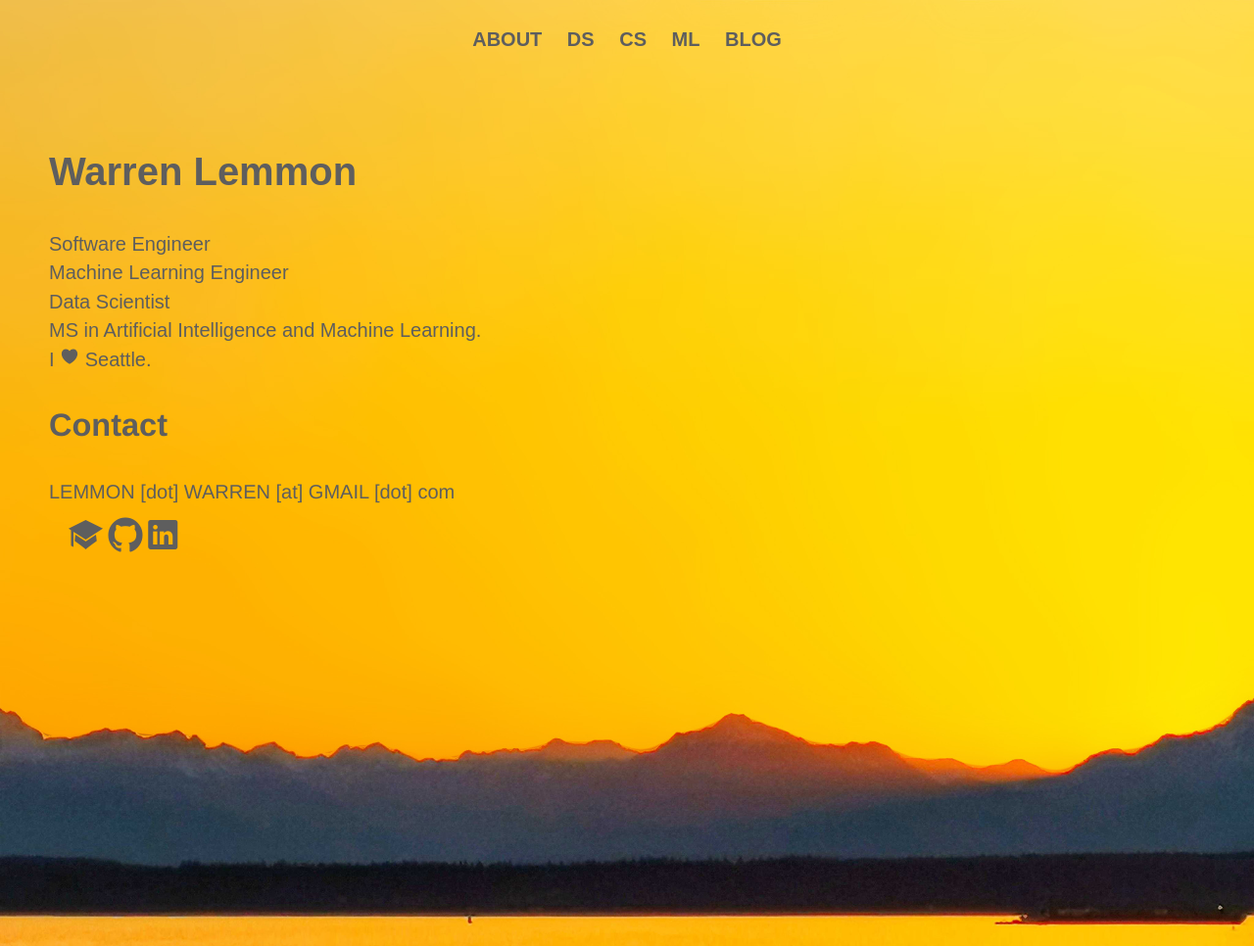
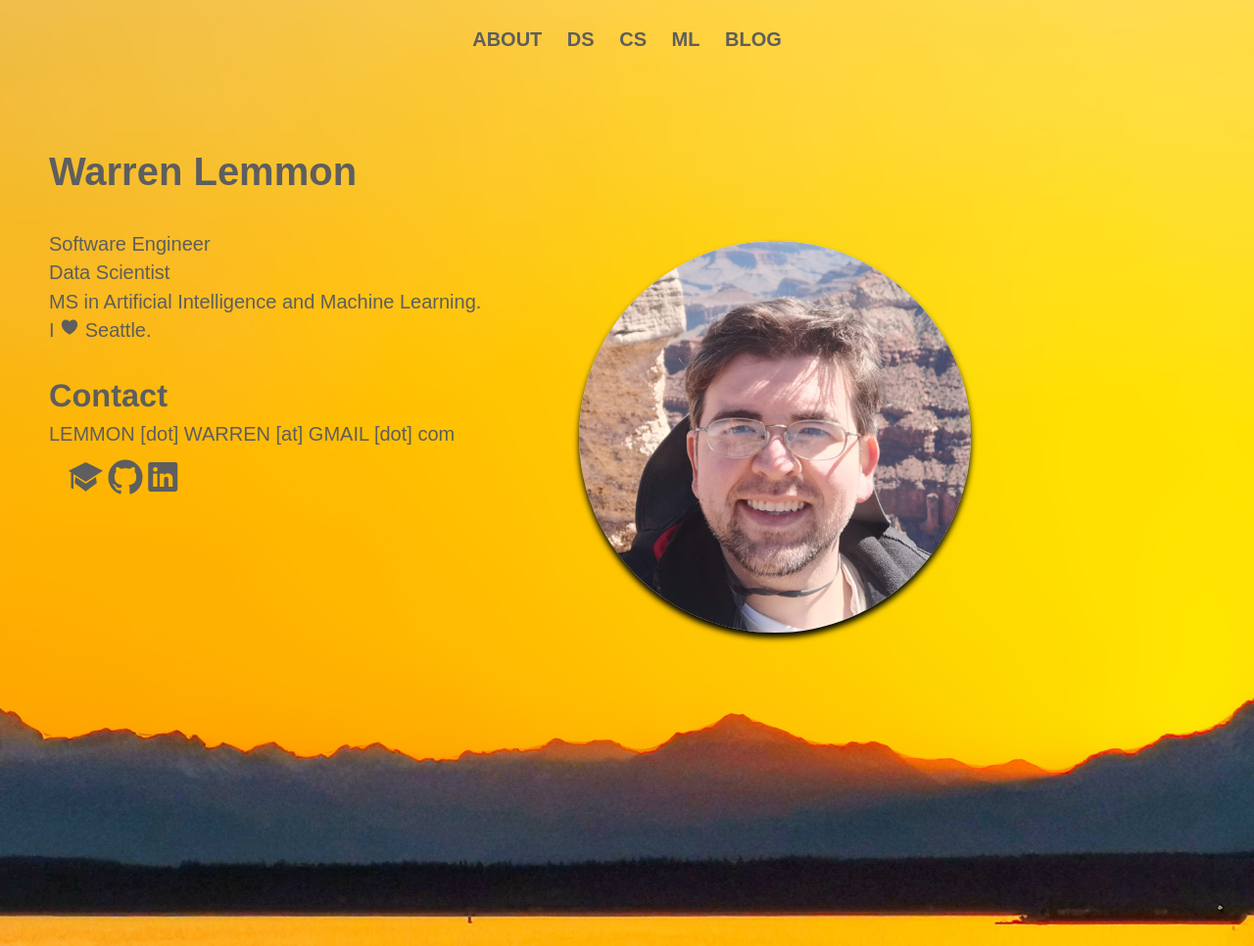
Before and after one commit to wlemmon/wlemmon.github.io, a Jekyll site: the page built from index.html, in a window 1280 px wide and 966 px high. Shown: the whole window at 98% size. Built offline with Jekyll 4.4.1, drawn with Linux system fonts in a browser that asks for light colours; nearby versions of some CDN libraries; some web fonts are replaced.

Commit message:
adding image of me.

```diff
--- a/index.html
+++ b/index.html
@@ -80,21 +80,23 @@ $( document ).ready(function() {
     <section class="presentation">
 
       <div class="introduction" data-stellar-ratio="0.4">
-        <div class="intro-text">
+        <div class="intro-text" style="display:inline-block">
+          <span style="float:left;">
             <h1>Warren Lemmon</h1>
             <br>
             <p>
-          Software Engineer<br>Machine Learning Engineer<br>Data Scientist
+            Software Engineer<br>Data Scientist
             <br>
             MS in Artificial Intelligence and Machine Learning.
             <br>
             I <ion-icon name="heart"></ion-icon> Seattle.
             </p>
-        </div>
+          </span>
 
           <div>
+            <br>
             <h3>Contact</h3>
-          <br>
+
             LEMMON [dot] WARREN [at] GMAIL [dot] com
             <br>
 
@@ -103,8 +105,12 @@ $( document ).ready(function() {
                 <li><a href="https://github.com/wlemmon" target="blank"><i class="ion-social-github"></i></a></li>
                 <li><a href="https://www.linkedin.com/in/lemmonw/" target="blank"><i class="ion-social-linkedin"></i></a></li>
             </ul>
+          </div>
 
         </div>
+        <span style="float: right;margin:100px">
+          <img src="/assets/img/me.jpg" style="border-radius: 50%;width:400px; filter: drop-shadow(0px 5px 3px black);" />
+        </span>
 
       </div>
 
```
Also changed, not shown: assets/img/me.jpg (added). Lines whose indentation alone changed are shown as unchanged.
